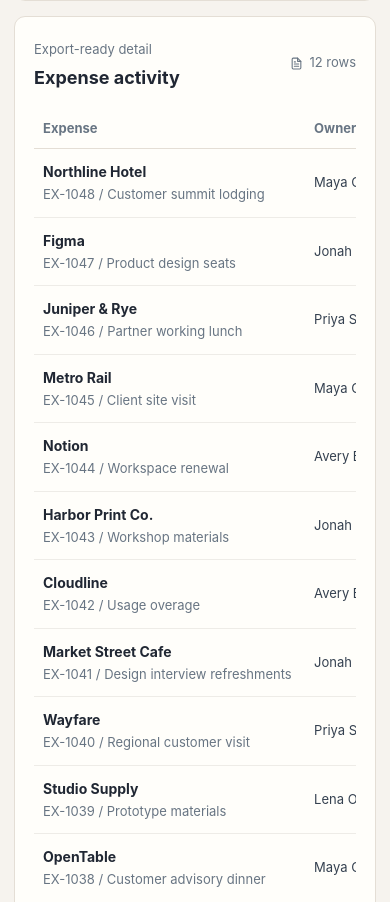
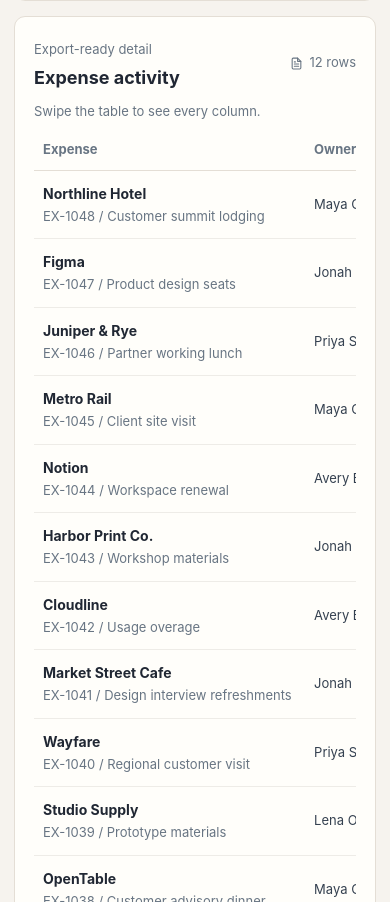
Before and after one commit to a2rp/spend-expense-management, a React (Vite) app: page /reports in a window 390 px wide. Shown: the part 1614-2516 px from the top of the page. Built offline with nearby package versions, Linux system fonts and the light colour scheme.

Commit message:
Guide horizontal scrolling in mobile reports

```diff
--- a/src/pages/reports/index.jsx
+++ b/src/pages/reports/index.jsx
@@ -98,7 +98,7 @@
 
             <section aria-labelledby="ledger-heading" className={styles.ledger}>
                 <div className={styles.panelHeading}><div><span>Export-ready detail</span><h2 id="ledger-heading">Expense activity</h2></div><span><FiFileText aria-hidden="true" /> {filtered.length} rows</span></div>
-                {filtered.length ? <div className={styles.tableWrap}><table><thead><tr><th>Expense</th><th>Owner</th><th>Date</th><th>Category</th><th>Status</th><th>Amount</th></tr></thead><tbody>{filtered.map((expense) => <tr key={expense.id}><td><strong>{expense.merchant}</strong><small>{expense.id} / {expense.purpose}</small></td><td>{expense.employee}</td><td>{formatDate(expense.date, { month: "short", day: "numeric" })}</td><td>{expense.category}</td><td><StatusPill status={expense.status} /></td><td className={styles.amount}>{formatCurrency(expense.amount)}</td></tr>)}</tbody></table></div> : <p className={styles.emptyChart}>No expense records match the selected filters.</p>}
+                {filtered.length ? <><p className={styles.scrollHint}>Swipe the table to see every column.</p><div className={styles.tableWrap}><table><thead><tr><th>Expense</th><th>Owner</th><th>Date</th><th>Category</th><th>Status</th><th>Amount</th></tr></thead><tbody>{filtered.map((expense) => <tr key={expense.id}><td><strong>{expense.merchant}</strong><small>{expense.id} / {expense.purpose}</small></td><td>{expense.employee}</td><td>{formatDate(expense.date, { month: "short", day: "numeric" })}</td><td>{expense.category}</td><td><StatusPill status={expense.status} /></td><td className={styles.amount}>{formatCurrency(expense.amount)}</td></tr>)}</tbody></table></div></> : <p className={styles.emptyChart}>No expense records match the selected filters.</p>}
                 <p className={styles.budgetNote}>Budget capacity: {formatCurrency(spend)} recognized spend of {formatCurrency(totalBudget)} planned ({Math.round(usedBudget)}%).</p>
             </section>
         </div>
--- a/src/pages/reports/styles.module.css
+++ b/src/pages/reports/styles.module.css
@@ -53,6 +53,9 @@
 .monthBar > span { min-height: 34px; color: var(--muted); font-size: 13px; text-align: center; }
 .emptyChart { display: grid; min-height: 160px; place-items: center; color: var(--muted); font-size: 14px; text-align: center; }
 .ledger { margin-top: 15px; padding-bottom: 12px; }
+.scrollHint { display: none; margin: -7px 0 9px; color: var(--muted); font-size: 13px;
+    @media (max-width: 720px) { display: block; }
+}
 .tableWrap { width: 100%; overflow-x: auto; }
 .tableWrap table { width: 100%; min-width: 720px; border-collapse: collapse; text-align: left; }
 .tableWrap th { padding: 10px 9px; border-bottom: 1px solid var(--line); color: var(--muted); font-size: 13px; font-weight: 690; white-space: nowrap; }
```
